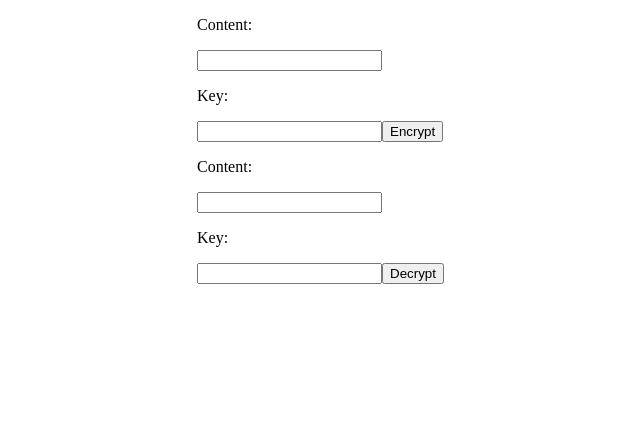
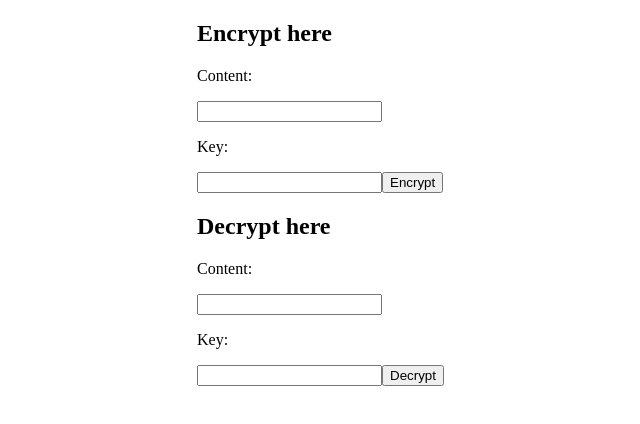
Before and after one commit to carvalhochris/react-encrypt-decrypt, a React (Vite) app: page / in a window 1280 px wide. Shown: the top 424 px of the page, without its empty margins (127-767 px from the left). Built offline with nearby package versions, Linux system fonts and the light colour scheme.

Commit message:
renaming things and h2

```diff
--- a/src/App.tsx
+++ b/src/App.tsx
@@ -1,13 +1,13 @@
 // import "./App.css";
-import Crypto1 from "./Crypto1";
-import Crypto2 from "./Crypto2";
+import Decrypt from "./Decrypt";
+import Encrypt from "./Encrypt";
 
 function App() {
   return (
     <>
       <div style={styles.div}>
-        <Crypto1 />
-        <Crypto2 />
+        <Encrypt />
+        <Decrypt />
       </div>
     </>
   );
--- a/src/Crypto2.tsx
+++ b/src/Decrypt.tsx
@@ -1,7 +1,7 @@
 import { AES, enc } from "crypto-js";
 import { SetStateAction, useState } from "react";
 
-export default function Crypto2() {
+export default function Decrypt() {
   const [pw, setPw] = useState("");
 //   const [content, setContent] = useState("");
   const [cText, setCText] = useState("");
@@ -29,6 +29,7 @@ export default function Crypto2() {
 
   return (
     <>
+        <h2>Decrypt here</h2>
         <p>Content:</p>
         <input type="text" value={cText} onChange={handleCTChange} />
         <p>Key:</p>
--- a/src/Crypto1.tsx
+++ b/src/Encrypt.tsx
@@ -1,7 +1,7 @@
 import { AES } from "crypto-js";
 import { SetStateAction, useState } from "react";
 
-export default function Crypto1() {
+export default function Encrypt() {
   const [pw, setPw] = useState("");
   const [content, setContent] = useState("");
   const [cText, setCText] = useState("");
@@ -26,6 +26,7 @@ export default function Crypto1() {
 
   return (
     <>
+      <h2>Encrypt here</h2>
       <p>Content:</p>
       <input type="text" value={content} onChange={handleContentChange} />
       <p>Key:</p>
```
Lines whose indentation alone changed are shown as unchanged.
